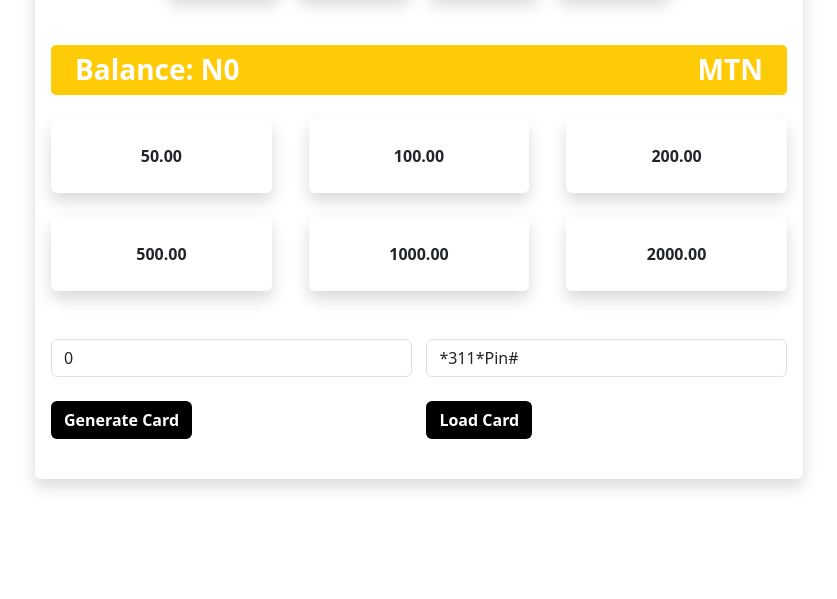
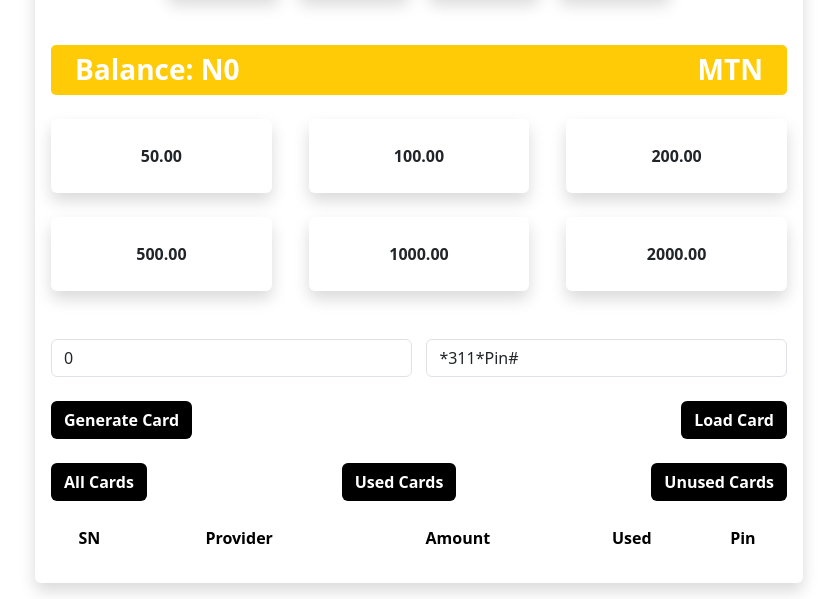
Before and after one commit to Damodot/Recharge-card-Generator, a plain HTML site: page rechargeCardGen.html in a window 1280 px wide. Both pictures are taken after a click on the button 444 px from the left and 143 px from the top of the page. Shown: the part 201-800 px from the top of the page, without its empty margins (221-1058 px from the left). Drawn offline with Linux system fonts and the light colour scheme.

Commit message:
fourth commit

```diff
--- a/rechargeCardGen.html
+++ b/rechargeCardGen.html
@@ -64,7 +64,18 @@
             transform: scale(1.2);
             transition: transform 0.4s ease;
         }
-
+        table, thead, th, tbody, td, tr{
+            border: none;
+        }
+        .usedbtn button{
+            background-color: black;
+        }
+        .usedbtn button:hover{
+            background-color: rgb(69, 69, 69);
+        }
+        .floater{
+            float: right;
+        }
     </style>
 </head>
 <body>
@@ -103,11 +114,28 @@
                 <button class="btn mt-4 fw-bolder blackBtn text-white" onclick="generateCard()">Generate Card</button>
                 </div>
                 <div class="butInp">
-                    <input type="text" value="*311*Pin#" class="form-control mt-5" id="cardInput" oninput="restrictInput(this)">
-                <button class="btn mt-4 fw-bolder blackBtn text-white" onclick="loadCard()">Load Card</button>
+                    <input type="text" value="*311*Pin#" class="form-control mt-5" id="cardInput" oninput="restrictInput()">
+                    <button class="btn mt-4 fw-bolder blackBtn text-white floater" onclick="loadCard()">Load Card</button>
                 </div>
             </div>
             <div id="numOutput" class="mt-4"></div>
+            <div class="table w-100 mt-4">
+                <div class="usedbtn d-flex justify-content-between">
+                    <button class="btn text-white fw-bolder" onclick="display(database)">All Cards</button class="btn">
+                    <button class="btn text-white fw-bolder" onclick="display(usedCards)">Used Cards</button>
+                    <button class="btn text-white fw-bolder" onclick="display(unUsedCards)">Unused Cards</button>
+                </div>
+                <table class="w-100 mt-4">
+                    <thead>
+                        <th class="text-center">SN</th>
+                        <th class="text-center">Provider</th>
+                        <th class="text-center">Amount</th>
+                        <th class="text-center">Used</th>
+                        <th class="text-center">Pin</th>
+                    </thead>
+                    <tbody class="pinOutput"></tbody>
+                </table>
+            </div>
         </div>
     </main>
 
@@ -124,13 +152,15 @@
     let providerBalance = document.querySelector('.providerBalance')
     let amountInput = document.getElementById('amountInput')
     let cardOutput = document.getElementById('numOutput')
-    let database = JSON.parse(localStorage.getItem('cards')) || []
+    let database = JSON.parse(localStorage.getItem('card')) || []
     let balances = JSON.parse(localStorage.getItem('balances')) || {MTN: 0, Airtel: 0, GLO: 0, "9Mobile": 0,}
+    let pinOutput = document.querySelector('.pinOutput')
+    let cardInput = document.getElementById("cardInput")
 
 
     let updateBalance = () => {
-        let provider = providerText.innerHTML;
-        providerBalance.innerHTML = `Balance: N${balances[provider]}`;
+        let provider = providerText.innerHTML
+        providerBalance.innerHTML = `Balance: N${balances[provider]}`
     }
 
     let changeMtn = () => {
@@ -181,13 +211,39 @@
         amountInput.value = Number(amountInput.value) +  2000
     }
 
-    let restrictInput = (inputElement) => {
-        if (inputElement.value.length > 17) {
-            inputElement.value = inputElement.value.slice(0, 18)
+    let restrictInput = () => {
+        if (cardInput.value.length > 17) {
+            cardInput.value = cardInput.value.slice(0, 18)
         }
     }
 
+    let display = (arr) => {
+        pinOutput.innerHTML = ""
+            arr.forEach((index, i) => {
+                pinOutput.innerHTML += `
+                <tr class="mt-2">
+                    <td class="text-center">${i + 1}</td>
+                    <td class="fw-bold text-center">${index.provider}</td>
+                    <td class="text-center">${index.amount}</td>
+                    <td class="text-center">${index.used}</td>
+                    <td class="text-center">${index.pin}</td>
+                </tr>
+                `
+            })
+            localStorage.setItem('card' , JSON.stringify(database))
+            localStorage.setItem("balances", JSON.stringify(balances))
+    }
+
+    display(database)
+
+    let usedCards = database.filter((arr) => arr.used === true)
+    let unUsedCards = database.filter((arr) => arr.used === false)
+
     let generateCard = () => {
+        console.log(display(usedCards));
+        console.log(unUsedCards);
+
+
         if (amountInput.value.trim() === "0" || amountInput.value.trim() === "") {
             numOutput.innerHTML = `<h4 class="text-danger fw-bolder">No Amount !</h4>`
         } else {
@@ -201,7 +257,7 @@
             <h4 class="text-success fw-bolder">${myPin}</h4>
             <h4 class="text-success fw-bolder">This is your code for N${amountInput.value} ${providerText.innerHTML} card</h4>
             `
-            localStorage.setItem('cards' , JSON.stringify(database))
+
 
             let cardInfo =
                 {provider: providerText.innerHTML,
@@ -212,7 +268,11 @@
             console.log(cardInfo);
             database.push(cardInfo)
             console.log(database);
-
+            display(unUsedCards)
+            display(database)
+            display(usedCards)
+            localStorage.setItem('card' , JSON.stringify(database))
+            localStorage.setItem("balances", JSON.stringify(balances))
         }
     }
 
@@ -245,9 +305,12 @@
             balances[foundCard.provider] += Number(foundCard.amount)
             updateBalance()
             amountInput.value = "0"
+            display(database)
+            display(usedCards)
+            display(unUsedCards)
             console.log(balances);
 
-            localStorage.setItem("cards", JSON.stringify(database))
+            localStorage.setItem("card", JSON.stringify(database))
             localStorage.setItem("balances", JSON.stringify(balances))
         }
     }
```
Also changed, not shown: index.html (+7 -0 lines).
